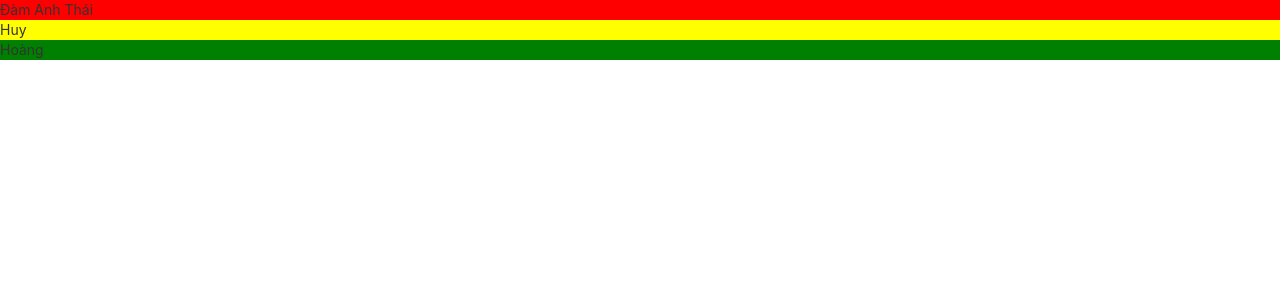
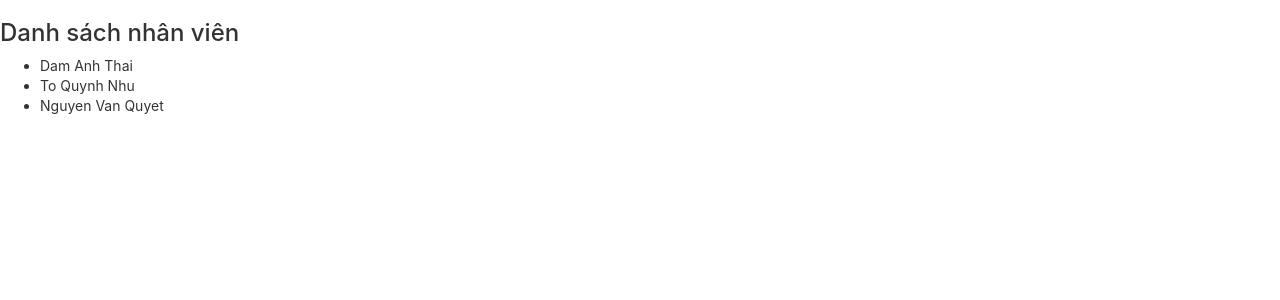
Before and after one commit to thai11lab/learn-react, a React (Create React App) app: page / in a window 1280 px wide. Shown: the top 300 px of the page. Built offline with nearby package versions, Linux system fonts and the light colour scheme.

Commit message:
update code

```diff
--- a/src/App.js
+++ b/src/App.js
@@ -1,11 +1,10 @@
-import ColorBox from "./ColorBox";
+import TodoFeature from "./features/Todo";
 
 function App() {
   return (
     <section>
-      <ColorBox color="red" ></ColorBox>
-      <ColorBox color="yellow" name="Huy"></ColorBox>
-      <ColorBox color="green" name="Hoàng"></ColorBox>
+      <h3>Danh sách nhân viên</h3>
+      <TodoFeature></TodoFeature>
     </section>
   );
 }
--- a/src/ColorBox.js
+++ /dev/null
@@ -1,19 +0,0 @@
-import PropTypes from "prop-types";
-
-function ColorBox(props) {
-    const {color,name} = props;
-    return (
-        <div className="colorBox" style={{backgroundColor:color}}>{name}</div>
-    );
-}
-
-ColorBox.propTypes={
-    color : PropTypes.string.isRequired,
-    name  : PropTypes.string.isRequired
-}
-
-//Mặc định nếu không có props có tên name thì sẽ gán giá trị mặc định là Đàm Anh Thái
-ColorBox.defaultProps={
-    name:"Đàm Anh Thái"
-}
-export default ColorBox;
--- /dev/null
+++ b/src/features/Todo/components/TodoList/index.jsx
@@ -0,0 +1,22 @@
+import React from 'react';
+import PropTypes from 'prop-types';
+
+TodoList.propTypes = {
+    todoList:PropTypes.array
+};
+
+TodoList.defaulProps={
+    todoList:[]
+}
+function TodoList(props) {
+    const {todoList} = props;
+    return (
+        <ul>
+            {todoList.map(value=>(
+                <li key={value.id}>{value.name}</li>
+            ))}
+        </ul>
+    );
+}
+
+export default TodoList;
--- /dev/null
+++ b/src/features/Todo/index.jsx
@@ -0,0 +1,31 @@
+import React from 'react';
+import PropTypes from 'prop-types';
+import TodoList from './components/TodoList';
+
+TodoFeature.propTypes = {
+
+};
+
+function TodoFeature(props) {
+    const listNV = [
+        {
+            id:1,
+            name:"Dam Anh Thai"
+        },
+        {
+            id:2,
+            name:"To Quynh Nhu"
+        },
+        {
+            id:3,
+            name:"Nguyen Van Quyet"
+        },
+    ]
+    return (
+        <div>
+            <TodoList todoList={listNV}></TodoList>
+        </div>
+    );
+}
+
+export default TodoFeature;
```
Also changed, not shown: src/component/Loading/index.jsx (added, +16 -0 lines), src/component/Loading/style.scss (added).
